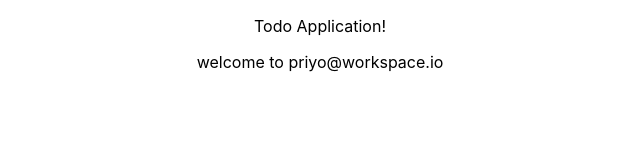
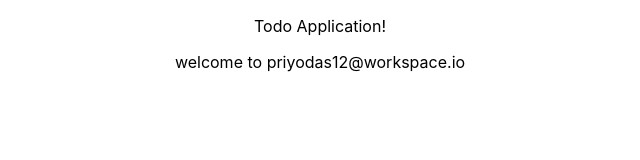
Before and after one commit to priyodas12/ReactSpringbootTodoApp, a React (Create React App) app: page /welcome/priyodas12 in a window 1280 px wide. Shown: the top 160 px of the page, without its empty margins (320-960 px from the left). Built offline with nearby package versions, Linux system fonts and the light colour scheme.

Commit message:
added 404 page and routing with switch

```diff
--- /dev/null
+++ b/src/Components/todo/InvalidPage.jsx
@@ -0,0 +1,16 @@
+import React, { Component } from 'react'
+
+export class InvalidPage extends Component {
+    render() {
+        return (
+            <div>
+              <h1>
+              404! This page is NOT FOUND!
+              contact support-admin@workspace.io
+              </h1>
+            </div>
+        )
+    }
+}
+
+export default InvalidPage
--- a/src/Components/todo/TodoApp.jsx
+++ b/src/Components/todo/TodoApp.jsx
@@ -2,7 +2,8 @@ import React, { Component } from 'react'
 import Login from './Login'
 import WelcomePage from './WelcomePage'
 import ErrorPage from './ErrorPage'
-import { BrowserRouter as Router, Route} from 'react-router-dom'
+import InvalidPage from './InvalidPage'
+import { BrowserRouter as Router, Route,Switch} from 'react-router-dom'
 
 export class TodoApp extends Component {
     render() {
@@ -10,10 +11,13 @@ export class TodoApp extends Component {
             <div className='todoApp'>
               <p>Todo Application!</p>
               <Router>
+                <Switch>
                   <Route path="/" exact component={Login}/>
                   <Route path="/login" component={Login}/>
-                  <Route path="/welcome" component={WelcomePage}/>
-                  <Route path="/error" exact component={ErrorPage}/>
+                  <Route path="/welcome/:name" component={WelcomePage}/>
+                  {/*<Route path="/error" exact component={ErrorPage}/>*/}
+                  <Route path="" exact component={InvalidPage}/>
+                </Switch>
               </Router>
               {/*<Login />
               <WelcomePage/>*/}
--- a/src/Components/todo/WelcomePage.jsx
+++ b/src/Components/todo/WelcomePage.jsx
@@ -5,7 +5,7 @@ export class WelcomePage extends Component {
     render() {
         return (
             <div>
-                <p>welcome to priyo@workspace.io</p>
+                <p>welcome to {this.props.match.params.name}@workspace.io</p>
             </div>
         )
     }
--- a/src/Components/todo/login.jsx
+++ b/src/Components/todo/login.jsx
@@ -7,7 +7,7 @@ class Login extends Component {
         super(props)
 
         this.state = {
-           username:'priyodas12@gmail.com',
+           username:'priyodas12',
            password:'ashjdkask',
            hasLoginFailed:false,
            showSuccessMessage:false
@@ -25,14 +25,14 @@ class Login extends Component {
                 })
               }
         loginHandler(){
-          if(this.state.username==='priyodas12@gmail.com' && this.state.password==='ashjdkask' ){
+          if(this.state.username==='priyodas12' && this.state.password==='ashjdkask' ){
             {/*console.log("login Successfull!")*/}
-            this.props.history.push('/welcome')
+            this.props.history.push(`/welcome/${this.state.username}`)
             this.setState({hasLoginFailed:false})
             this.setState({showSuccessMessage:true})
           }else{
             {/*console.log("login Failed!")*/}
-            this.props.history.push('/error')
+            {/*this.props.history.push('/error')*/}
             this.setState({hasLoginFailed:true})
             this.setState({showSuccessMessage:false})
           }
```
